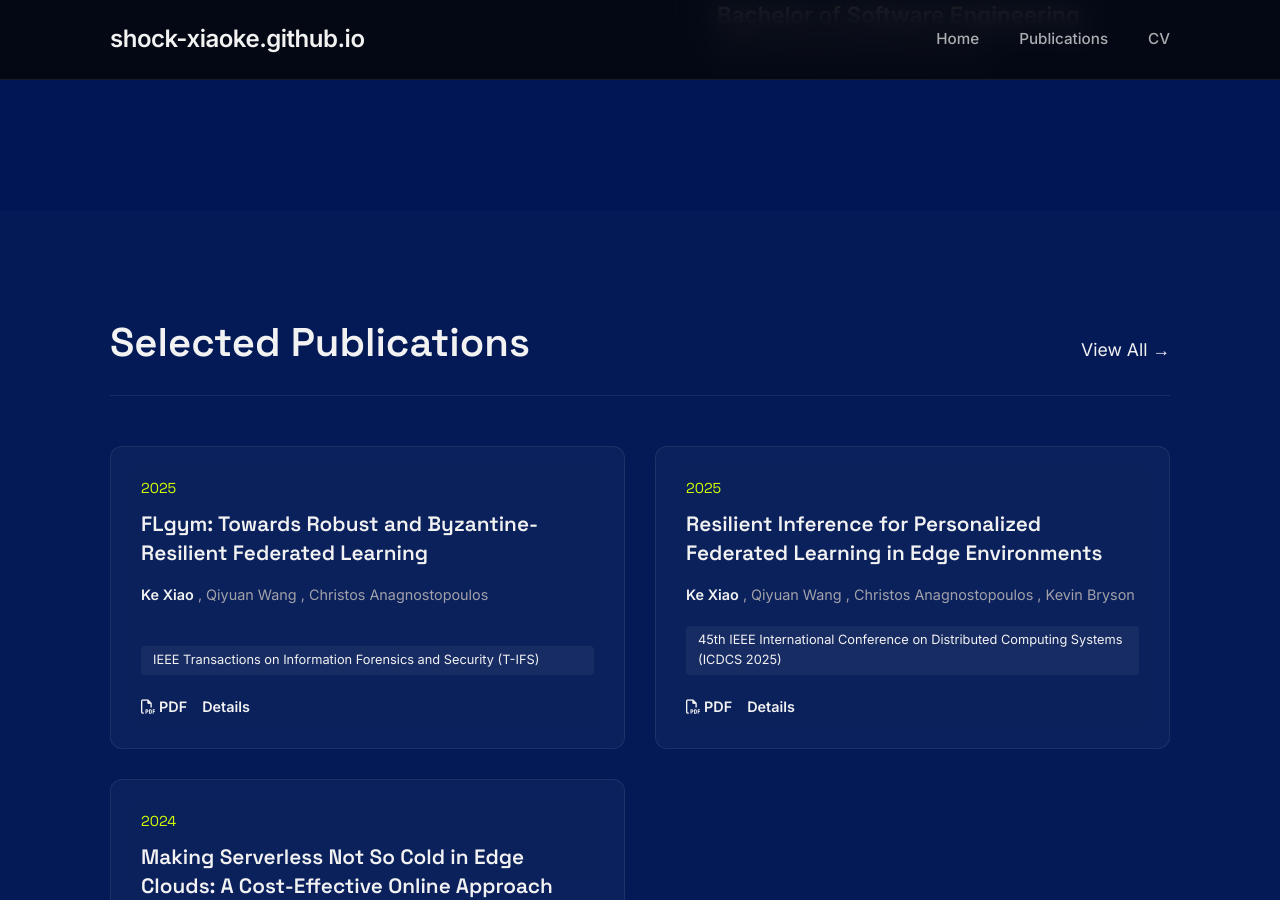
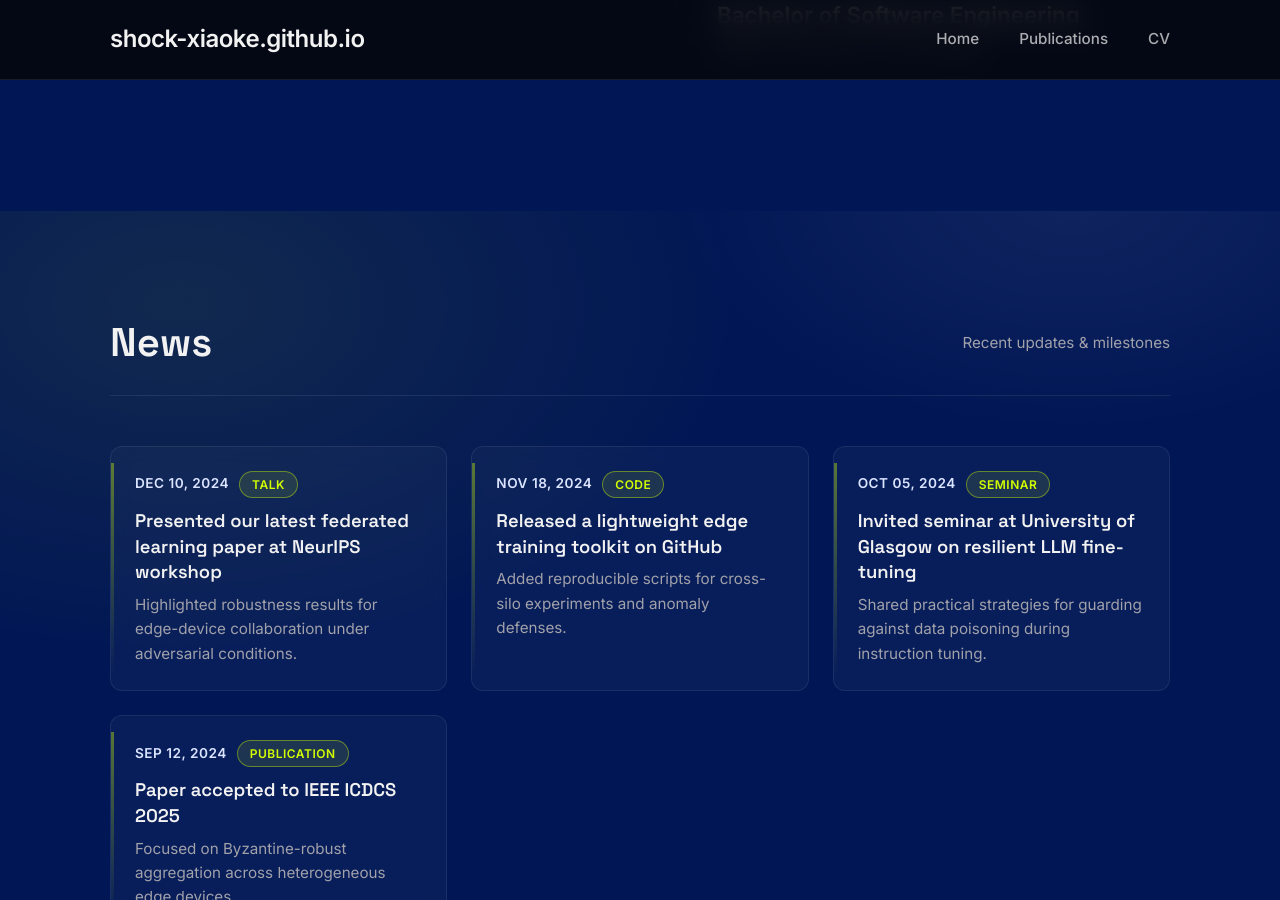
Before and after one commit to shock-xiaoke/shock-xiaoke.github.io, a Jekyll site: the page built from index.html, in a window 1280 px wide and 900 px high, scrolled down 1428 px. Built offline with Jekyll 4.4.1, drawn with Linux system fonts in a browser that asks for light colours; nearby versions of some CDN libraries.

Commit message:
add news zone

```diff
--- /dev/null
+++ b/_data/news.yml
@@ -0,0 +1,22 @@
+-
+  date: 2024-12-10
+  title: Presented our latest federated learning paper at NeurIPS workshop
+  description: Highlighted robustness results for edge-device collaboration under adversarial conditions.
+  tag: Talk
+  url: https://example.com/slides
+-
+  date: 2024-11-18
+  title: Released a lightweight edge training toolkit on GitHub
+  description: Added reproducible scripts for cross-silo experiments and anomaly defenses.
+  tag: Code
+  url: https://github.com/example/repo
+-
+  date: 2024-10-05
+  title: Invited seminar at University of Glasgow on resilient LLM fine-tuning
+  description: Shared practical strategies for guarding against data poisoning during instruction tuning.
+  tag: Seminar
+-
+  date: 2024-09-12
+  title: Paper accepted to IEEE ICDCS 2025
+  description: Focused on Byzantine-robust aggregation across heterogeneous edge devices.
+  tag: Publication
--- a/assets/css/style.css
+++ b/assets/css/style.css
@@ -336,6 +336,127 @@ h5 {
     margin-right: 5px;
 }
 
+/* --- NEWS SECTION --- */
+.news-section {
+    position: relative;
+    overflow: hidden;
+}
+
+.news-section::before {
+    content: '';
+    position: absolute;
+    inset: -120px -80px;
+    background:
+        radial-gradient(65% 55% at 18% 20%, rgba(212, 255, 0, 0.08), transparent 60%),
+        radial-gradient(50% 40% at 80% 10%, rgba(255, 255, 255, 0.06), transparent 55%);
+    z-index: 0;
+    pointer-events: none;
+}
+
+.news-grid {
+    position: relative;
+    z-index: 1;
+    display: grid;
+    grid-template-columns: repeat(auto-fill, minmax(280px, 1fr));
+    gap: 24px;
+}
+
+.news-card {
+    position: relative;
+    overflow: hidden;
+    padding: 24px;
+    transition: transform 0.3s ease, border-color 0.3s ease;
+}
+
+.news-card::before {
+    content: '';
+    position: absolute;
+    top: -40%;
+    right: -15%;
+    width: 200px;
+    height: 200px;
+    background: radial-gradient(circle, rgba(212, 255, 0, 0.25) 0%, rgba(212, 255, 0, 0) 65%);
+    opacity: 0;
+    transform: scale(0.7);
+    transition: opacity 0.4s ease, transform 0.4s ease;
+    pointer-events: none;
+}
+
+.news-card::after {
+    content: '';
+    position: absolute;
+    left: 0;
+    top: 16px;
+    bottom: 16px;
+    width: 3px;
+    background: linear-gradient(180deg, rgba(212, 255, 0, 0.6), rgba(255, 255, 255, 0));
+    opacity: 0.65;
+}
+
+.news-card:hover {
+    transform: translateY(-6px);
+    border-color: var(--accent);
+}
+
+.news-card:hover::before {
+    opacity: 1;
+    transform: scale(1);
+}
+
+.news-meta {
+    display: flex;
+    align-items: center;
+    gap: 10px;
+    margin-bottom: 10px;
+    color: var(--text-secondary);
+    font-size: 0.85rem;
+    letter-spacing: 0.5px;
+    text-transform: uppercase;
+}
+
+.news-date {
+    color: #dbe4ff;
+    font-weight: 600;
+}
+
+.news-tag {
+    padding: 3px 12px;
+    border-radius: 999px;
+    background: var(--accent-dim);
+    color: var(--accent);
+    border: 1px solid rgba(212, 255, 0, 0.4);
+    font-size: 0.75rem;
+    font-weight: 700;
+}
+
+.news-title {
+    font-size: 1.15rem;
+    margin-bottom: 8px;
+    line-height: 1.4;
+}
+
+.news-title a:hover {
+    color: var(--accent);
+}
+
+.news-desc {
+    color: var(--text-secondary);
+    font-size: 0.95rem;
+    line-height: 1.6;
+    margin-top: 6px;
+}
+
+.news-empty {
+    color: var(--text-secondary);
+    text-align: center;
+    grid-column: 1 / -1;
+}
+
+.news-hint {
+    font-size: 0.95rem;
+    color: var(--text-secondary);
+}
+
 /* --- FOOTER --- */
 footer {
     text-align: center;
--- a/index.html
+++ b/index.html
@@ -77,6 +77,45 @@ title: Home
     </div>
 </section>
 
+<!-- News -->
+<section id="news" class="section-pad news-section">
+    <div class="container">
+        <div class="section-header reveal" style="align-items: center;">
+            <h2 class="section-title">News</h2>
+            <span class="news-hint">Recent updates & milestones</span>
+        </div>
+
+        <div class="news-grid">
+            {% assign news_items = site.data.news | sort: 'date' | reverse %}
+
+            {% if news_items and news_items.size > 0 %}
+            {% for item in news_items limit:6 %}
+            <article class="news-card glass-panel reveal">
+                <div class="news-meta">
+                    <span class="news-date">{{ item.date | date: "%b %d, %Y" }}</span>
+                    {% if item.tag %}
+                    <span class="news-tag">{{ item.tag }}</span>
+                    {% endif %}
+                </div>
+                <h3 class="news-title">
+                    {% if item.url %}
+                    <a href="{{ item.url }}" target="_blank" rel="noopener">{{ item.title }}</a>
+                    {% else %}
+                    {{ item.title }}
+                    {% endif %}
+                </h3>
+                {% if item.description %}
+                <p class="news-desc">{{ item.description }}</p>
+                {% endif %}
+            </article>
+            {% endfor %}
+            {% else %}
+            <p class="news-empty">Stay tuned—updates coming soon.</p>
+            {% endif %}
+        </div>
+    </div>
+</section>
+
 <!-- Selected Publications -->
 <section id="publications" class="section-pad" style="background: rgba(255,255,255,0.01);">
     <div class="container">
```
